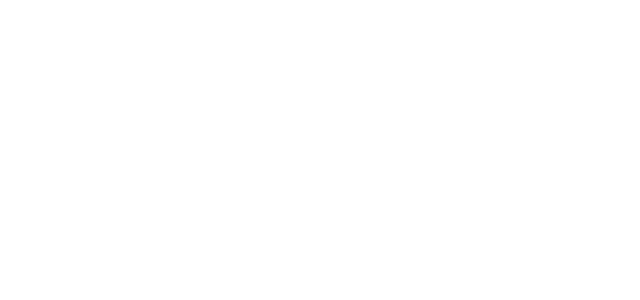
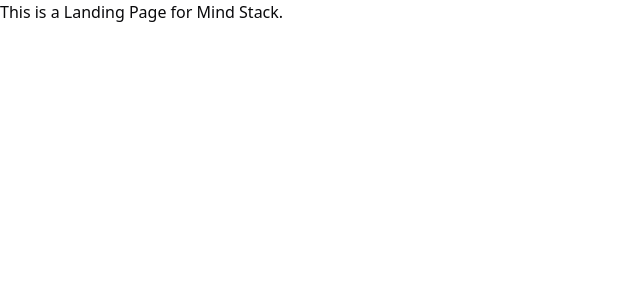
Before and after one commit to rushabhcodes/mind-stack, a React (Vite) app in the folder frontend/: page / in a window 1280 px wide. Before the commit this address had no page. Shown: the top 300 px of the page, without its empty margins (0-640 px from the left). Built offline with nearby package versions, Linux system fonts and the light colour scheme.

Commit message:
Added Landing Page .

```diff
--- a/frontend/package.json
+++ b/frontend/package.json
@@ -37,5 +37,6 @@
     "typescript": "~5.8.3",
     "typescript-eslint": "^8.34.1",
     "vite": "^7.0.0"
-  }
+  },
+  "packageManager": "pnpm@10.11.1+sha512.e519b9f7639869dc8d5c3c5dfef73b3f091094b0a006d7317353c72b124e80e1afd429732e28705ad6bfa1ee879c1fce46c128ccebd3192101f43dd67c667912"
 }
--- a/frontend/src/App.tsx
+++ b/frontend/src/App.tsx
@@ -1,3 +1,4 @@
+import LandingPage from "./pages";
 import Dashboard from "./pages/dashboard";
 import { SignIn } from "./pages/signin";
 import { SignUp } from "./pages/signup";
@@ -11,6 +12,8 @@
         <Route path="/signup" element={<SignUp />} />
         <Route path="/signin" element={<SignIn />} />
         <Route path="/dashboard" element={<Dashboard />} />
+        <Route path="/" element={<LandingPage />} />
+
       </Routes>
     </BrowserRouter>
   );
--- /dev/null
+++ b/frontend/src/pages/index.tsx
@@ -0,0 +1,11 @@
+import React from 'react'
+
+function LandingPage() {
+  return (
+    <div>
+      This is a Landing Page for Mind Stack.
+    </div>
+  )
+}
+
+export default LandingPage
```
